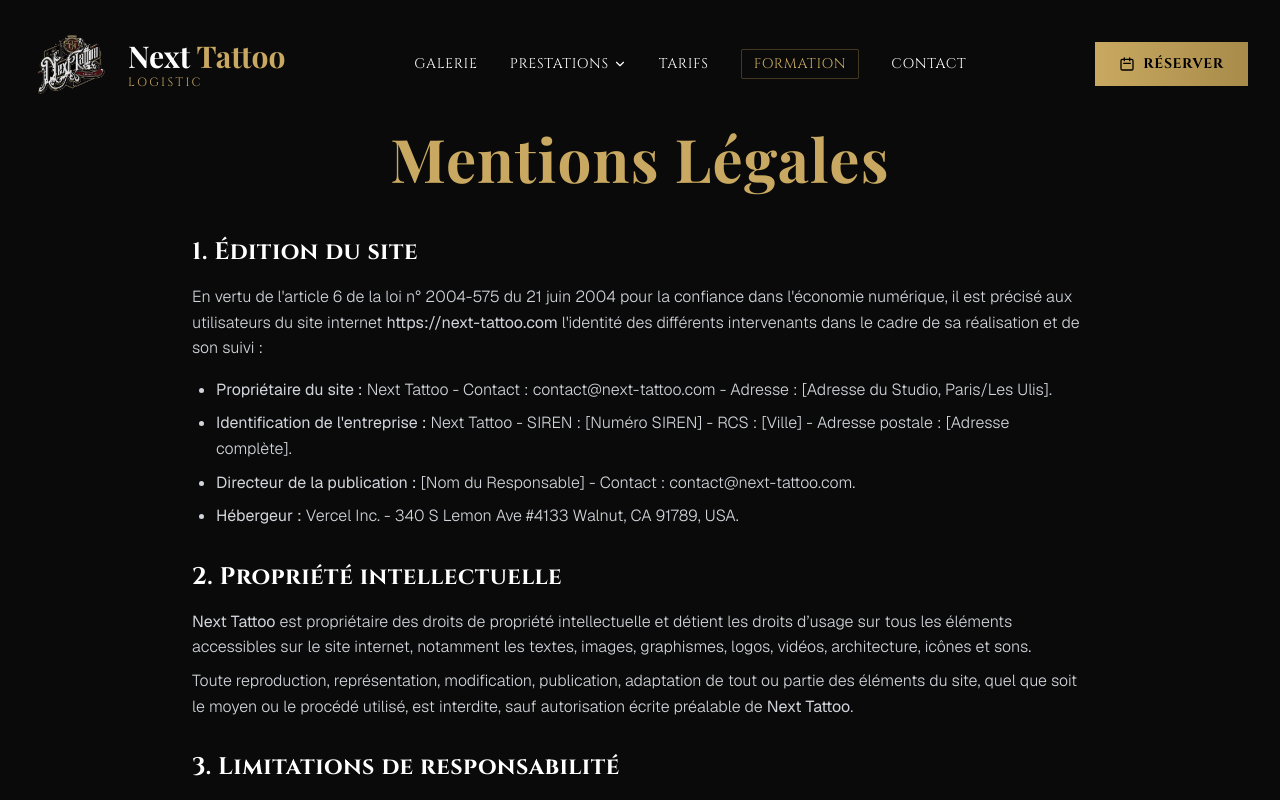
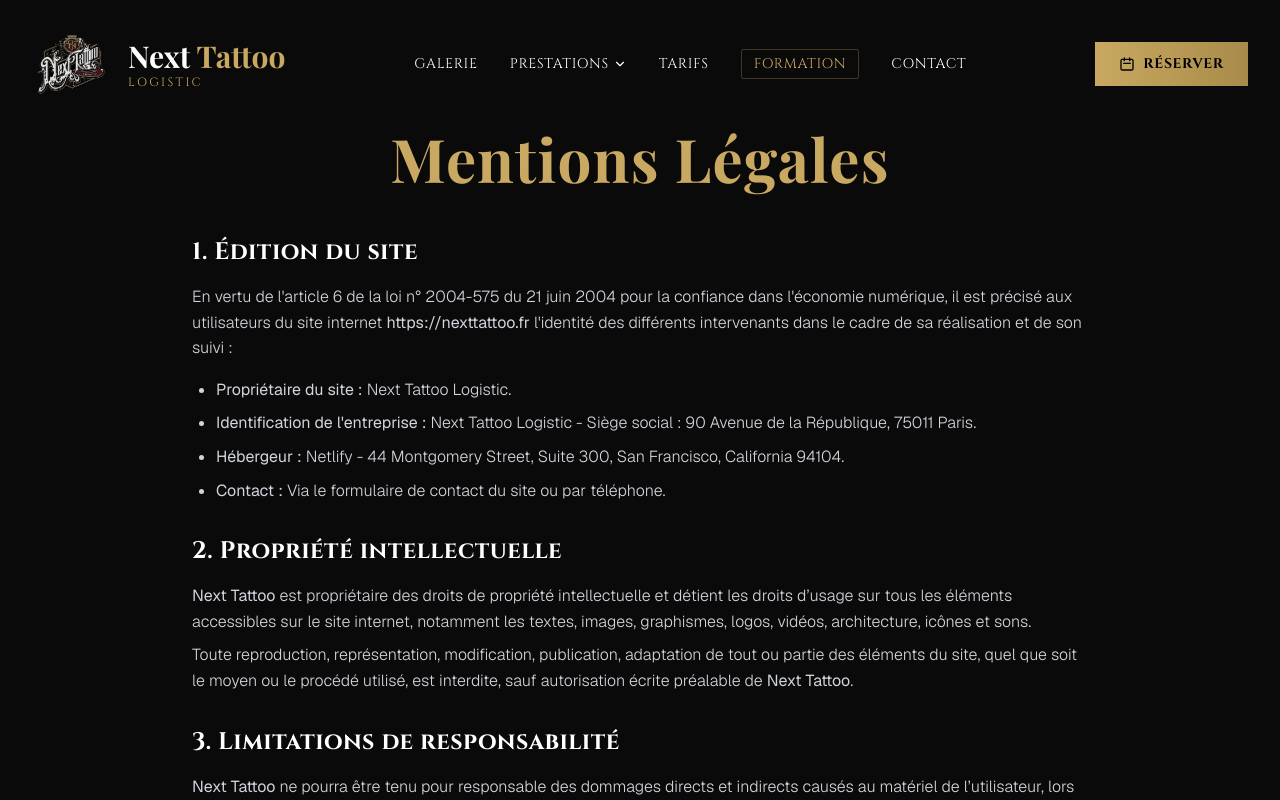
Before and after one commit to Amadousn/next-tattoo, a Next.js app: page /mentions-legales in a window 1280 px wide. Shown: the top 800 px of the page. Built offline with nearby package versions, Linux system fonts and the light colour scheme.

Commit message:
Audit Final: Optimisation SEO (Mentions Légales, Alt Images) et sécurisation Export Statique

```diff
--- a/src/app/mentions-legales/page.tsx
+++ b/src/app/mentions-legales/page.tsx
@@ -1,5 +1,11 @@
+import { Metadata } from 'next';
 import Header from '@/components/Header';
 import Footer from '@/components/Footer';
+
+export const metadata: Metadata = {
+  title: 'Mentions Légales | Next Tattoo',
+  description: 'Mentions légales, politique de confidentialité et conditions d\'utilisation du site Next Tattoo.',
+};
 
 export default function MentionsLegales() {
   return (
@@ -13,13 +19,13 @@
             <section>
               <h2 className="text-2xl text-white mb-4 font-['Cinzel']">1. Édition du site</h2>
               <p>
-                En vertu de l'article 6 de la loi n° 2004-575 du 21 juin 2004 pour la confiance dans l'économie numérique, il est précisé aux utilisateurs du site internet <strong>https://next-tattoo.com</strong> l'identité des différents intervenants dans le cadre de sa réalisation et de son suivi :
+                En vertu de l'article 6 de la loi n° 2004-575 du 21 juin 2004 pour la confiance dans l'économie numérique, il est précisé aux utilisateurs du site internet <strong>https://nexttattoo.fr</strong> l'identité des différents intervenants dans le cadre de sa réalisation et de son suivi :
               </p>
               <ul className="list-disc pl-6 mt-4 space-y-2">
-                <li><strong>Propriétaire du site :</strong> Next Tattoo - Contact : contact@next-tattoo.com - Adresse : [Adresse du Studio, Paris/Les Ulis].</li>
-                <li><strong>Identification de l'entreprise :</strong> Next Tattoo - SIREN : [Numéro SIREN] - RCS : [Ville] - Adresse postale : [Adresse complète].</li>
-                <li><strong>Directeur de la publication :</strong> [Nom du Responsable] - Contact : contact@next-tattoo.com.</li>
-                <li><strong>Hébergeur :</strong> Vercel Inc. - 340 S Lemon Ave #4133 Walnut, CA 91789, USA.</li>
+                <li><strong>Propriétaire du site :</strong> Next Tattoo Logistic.</li>
+                <li><strong>Identification de l'entreprise :</strong> Next Tattoo Logistic - Siège social : 90 Avenue de la République, 75011 Paris.</li>
+                <li><strong>Hébergeur :</strong> Netlify - 44 Montgomery Street, Suite 300, San Francisco, California 94104.</li>
+                <li><strong>Contact :</strong> Via le formulaire de contact du site ou par téléphone.</li>
               </ul>
             </section>
 
@@ -36,10 +42,10 @@
             <section>
               <h2 className="text-2xl text-white mb-4 font-['Cinzel']">3. Limitations de responsabilité</h2>
               <p>
-                <strong>Next Tattoo</strong> ne pourra être tenu pour responsable des dommages directs et indirects causés au matériel de l’utilisateur, lors de l’accès au site <strong>https://next-tattoo.com</strong>.
+                <strong>Next Tattoo</strong> ne pourra être tenu pour responsable des dommages directs et indirects causés au matériel de l’utilisateur, lors de l’accès au site <strong>https://nexttattoo.fr</strong>.
               </p>
               <p className="mt-2">
-                <strong>Next Tattoo</strong> décline toute responsabilité quant à l’utilisation qui pourrait être faite des informations et contenus présents sur <strong>https://next-tattoo.com</strong>.
+                <strong>Next Tattoo</strong> décline toute responsabilité quant à l’utilisation qui pourrait être faite des informations et contenus présents sur <strong>https://nexttattoo.fr</strong>.
               </p>
             </section>
           </div>
--- a/src/app/robots.ts
+++ /dev/null
@@ -1,12 +0,0 @@
-import { MetadataRoute } from 'next';
-
-export default function robots(): MetadataRoute.Robots {
-  return {
-    rules: {
-      userAgent: '*',
-      allow: '/',
-      disallow: '/private/',
-    },
-    sitemap: 'https://next-tattoo.com/sitemap.xml',
-  };
-}
--- a/src/app/sitemap.ts
+++ /dev/null
@@ -1,36 +0,0 @@
-import { MetadataRoute } from 'next';
-
-export default function sitemap(): MetadataRoute.Sitemap {
-  return [
-    {
-      url: 'https://next-tattoo.com',
-      lastModified: new Date(),
-      changeFrequency: 'yearly',
-      priority: 1,
-    },
-    {
-      url: 'https://next-tattoo.com/#creations',
-      lastModified: new Date(),
-      changeFrequency: 'monthly',
-      priority: 0.8,
-    },
-    {
-      url: 'https://next-tattoo.com/#flash-tattoo',
-      lastModified: new Date(),
-      changeFrequency: 'weekly',
-      priority: 0.8,
-    },
-    {
-      url: 'https://next-tattoo.com/#tarifs',
-      lastModified: new Date(),
-      changeFrequency: 'yearly',
-      priority: 0.5,
-    },
-    {
-      url: 'https://next-tattoo.com/#stage',
-      lastModified: new Date(),
-      changeFrequency: 'monthly',
-      priority: 0.9,
-    },
-  ];
-}
--- a/src/components/Footer.tsx
+++ b/src/components/Footer.tsx
@@ -11,7 +11,7 @@
                     <div className="w-24 h-24 relative mb-8 grayscale opacity-50 hover:grayscale-0 hover:opacity-100 transition-all duration-500">
                         <Image
                             src="/logo-new.png"
-                            alt="Logo Footer"
+                            alt="Next Tattoo Studio Logo - Paris & Les Ulis"
                             fill
                             className="object-contain"
                         />
```
Also changed, not shown: public/robots.txt (added), 1 other file (tests, documents, lock files or other folders).
